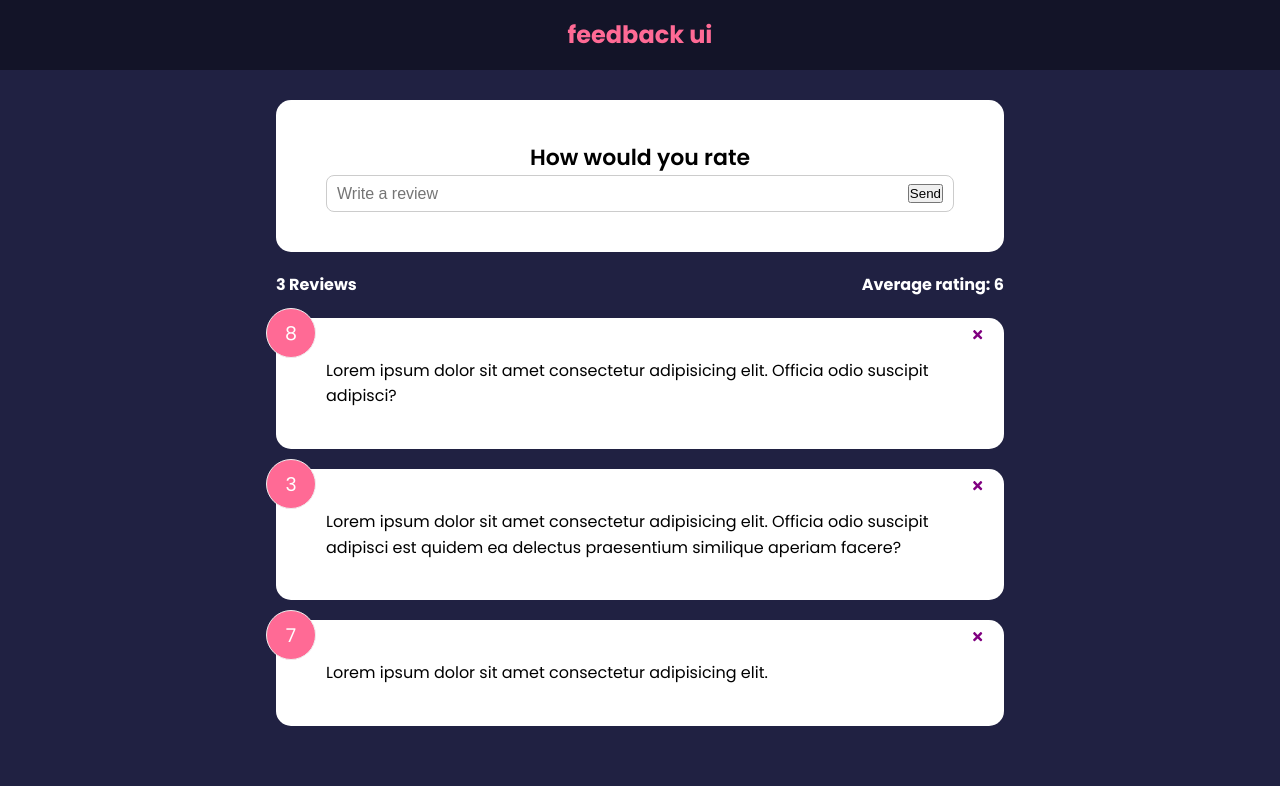
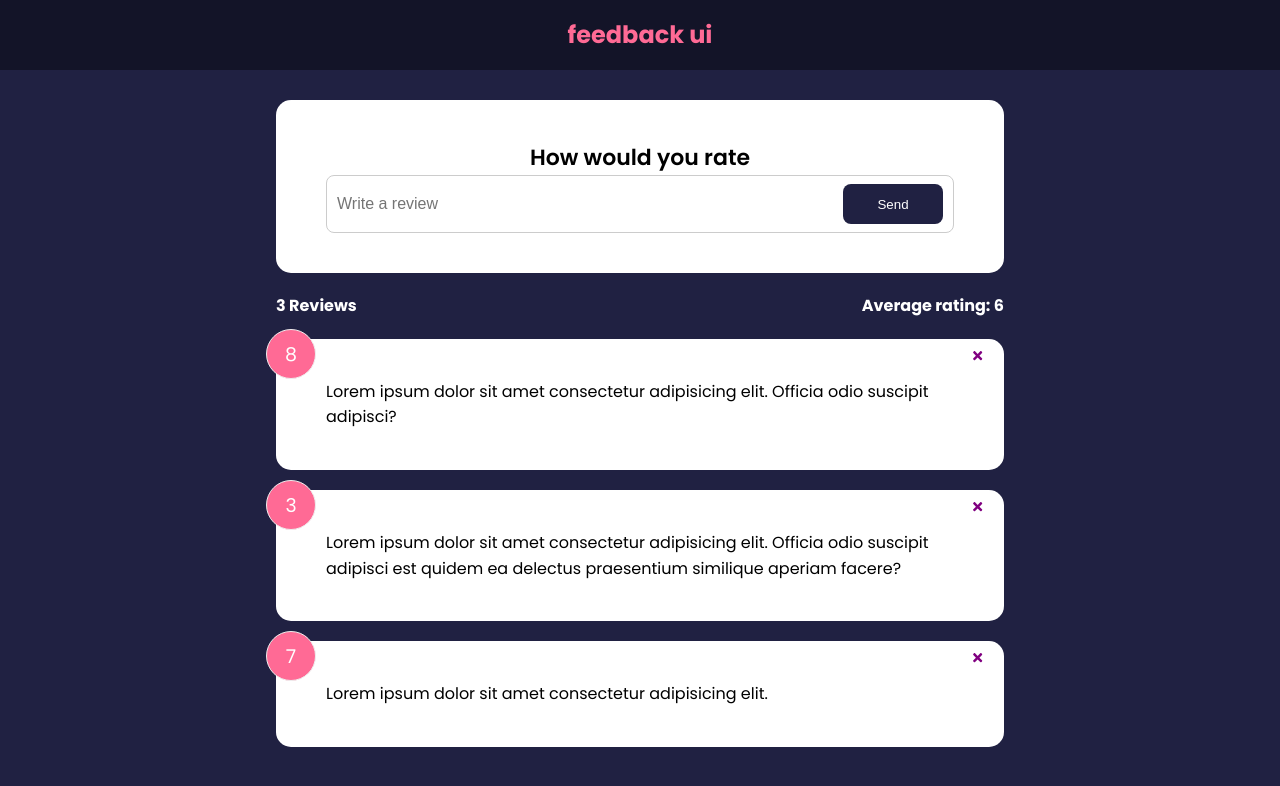
Before and after one commit to i-doshechnikow/feedback-ui, a React (Create React App) app: page / in a window 1280 px wide. Shown: the top 786 px of the page. Built offline with nearby package versions, Linux system fonts and the light colour scheme.

Commit message:
make new shared component for buttons

```diff
--- a/src/components/FeedbackForm.jsx
+++ b/src/components/FeedbackForm.jsx
@@ -1,4 +1,5 @@
 import { useState } from "react";
+import Button from "./shared/Button";
 import Card from "./shared/Card";
 
 function FeedbackForm() {
@@ -16,7 +17,7 @@ function FeedbackForm() {
             }}
             value={text}
           />
-          <button type="submit">Send</button>
+          <Button type="submit">Send</Button>
         </div>
       </form>
     </Card>
--- /dev/null
+++ b/src/components/shared/Button.jsx
@@ -0,0 +1,25 @@
+import { isDisabled } from "@testing-library/user-event/dist/utils";
+import PropTypes from "prop-types";
+
+function Button({ children, version, isDisabled, type }) {
+  return (
+    <button type={type} disabled={isDisabled} className={`btn btn-${version}`}>
+      {children}
+    </button>
+  );
+}
+
+Button.defaultProps = {
+  version: "primary",
+  type: "button",
+  isDesabled: false,
+};
+
+Button.propTypes = {
+  children: PropTypes.node.isRequired,
+  version: PropTypes.string,
+  isDisabled: PropTypes.bool,
+  type: PropTypes.string,
+};
+
+export default Button;
```
